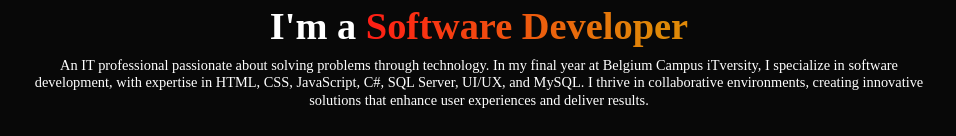
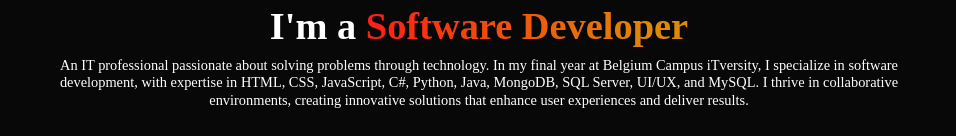
Before and after one commit to Sikhanyiso01/Portfolio_Project, a plain HTML site: page index.html in a window 1280 px wide. Shown: the part 1008-1144 px from the top of the page, without its empty margins (161-1117 px from the left). Drawn offline with nearby package versions, Linux system fonts and the light colour scheme.

Commit message:
ADDED CONTENT

```diff
--- a/index.html
+++ b/index.html
@@ -35,7 +35,7 @@
       <div class="home-content">
         <h1>Hi, I'ts <span>Saziso </span></h1>
         <h3>I'm a <span>Software Developer</span></h3>
-        <p>An IT professional passionate about solving problems through technology. In my final year at Belgium Campus iTversity, I specialize in software development, with expertise in HTML, CSS, JavaScript, C#, SQL Server, UI/UX, and MySQL. I thrive in collaborative environments, creating innovative solutions that enhance user experiences and deliver results.
+        <p>An IT professional passionate about solving problems through technology. In my final year at Belgium Campus iTversity, I specialize in software development, with expertise in HTML, CSS, JavaScript, C#, Python, Java, MongoDB,  SQL Server, UI/UX, and MySQL. I thrive in collaborative environments, creating innovative solutions that enhance user experiences and deliver results.
         </p>
         <div class="social-icons">
           <a href="https://www.linkedin.com/in/sazisobuthelezi"><i class="bx bxl-linkedin"></i></a>
```
